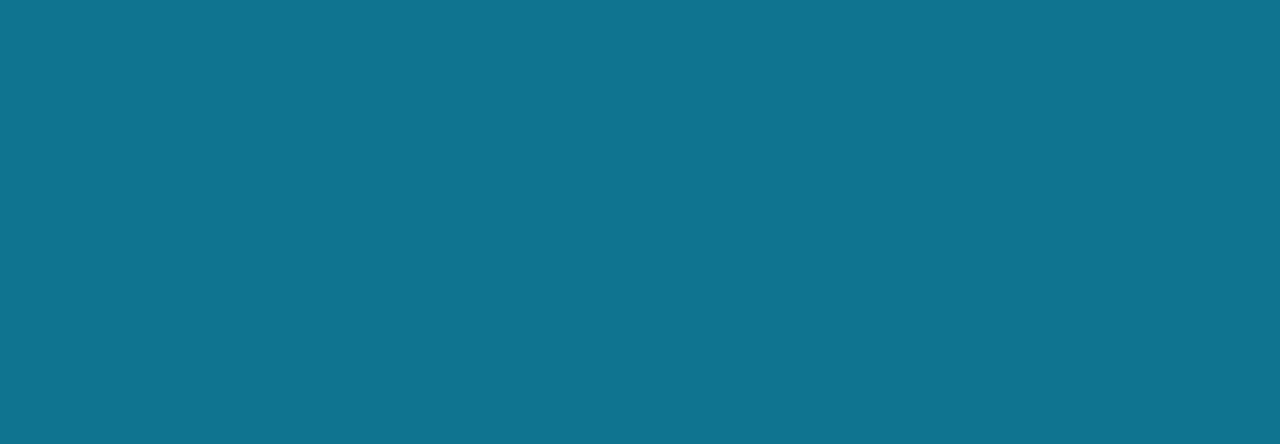
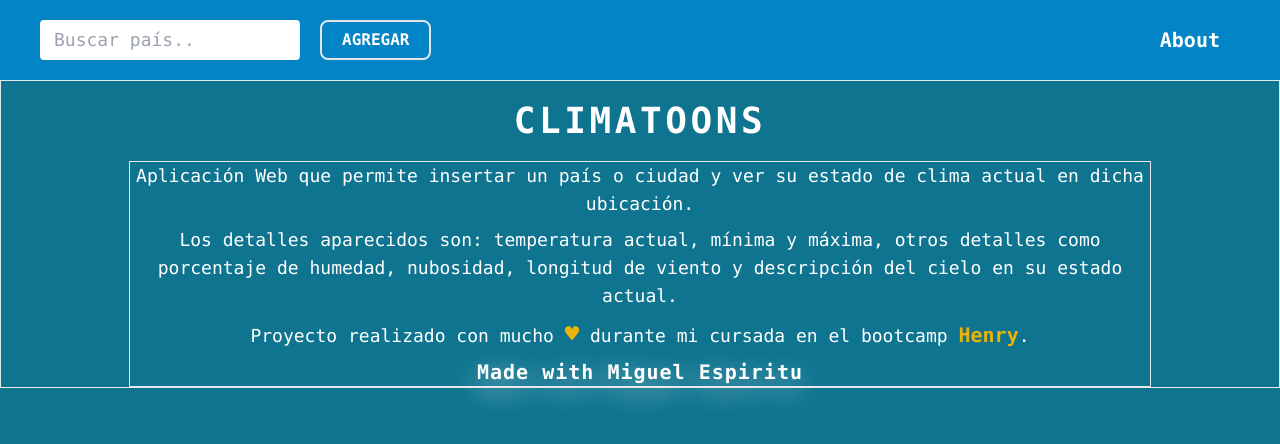
Before and after one commit to Eifro/app-weather, a React (Create React App) app: page /about in a window 1280 px wide. Before the commit this address had no page. Shown: the top 444 px of the page. Built offline with nearby package versions, Linux system fonts and the light colour scheme.

Commit message:
component about, links created and styles

```diff
--- a/src/App.js
+++ b/src/App.js
@@ -1,12 +1,14 @@
 import { BrowserRouter, Routes, Route } from 'react-router-dom'
 import Home from './components/Home'
+import About from './components/About'
 
 export default function App() {
   return (
-    <div className='app bg-cyan-700 h-screen'>
+    <div className='app bg-cyan-700 font-mono h-screen'>
       <BrowserRouter>
         <Routes>
           <Route path="/" element={<Home />} />
+          <Route path='/about' element={<About />} />
         </Routes>
       </BrowserRouter>
     </div>
--- /dev/null
+++ b/src/components/About.jsx
@@ -0,0 +1,33 @@
+import NavBar from "./NavBar";
+
+export default function About() {
+  return (
+    <div className="about text-white">
+      <NavBar />
+      <div className="container mx-auto border text-center">
+        <h1 className="font-bold text-4xl tracking-widest my-5">CLIMATOONS</h1>
+        <div className="description border w-4/5 mx-auto flex flex-col gap-2 text-lg">
+          <p>
+            Aplicación Web que permite insertar un país o ciudad y ver su estado
+            de clima actual en dicha ubicación.
+          </p>
+          <p>
+            Los detalles aparecidos son:&nbsp;
+            <span>
+              temperatura actual, mínima y máxima, otros detalles como
+              porcentaje de humedad, nubosidad, longitud de viento y descripción
+              del cielo en su estado actual
+            </span>
+            .
+          </p>
+          <p>
+            Proyecto realizado con mucho&nbsp;
+            <span className="text-yellow-500 text-2xl">♥</span> durante mi
+            cursada en el bootcamp <span className="text-yellow-500 font-bold text-xl">Henry</span>.
+          </p>
+          <p className="font-bold tracking-wider text-xl text-shadow-xl">Made with Miguel Espiritu</p>
+        </div>
+      </div>
+    </div>
+  );
+}
--- a/src/components/Home.jsx
+++ b/src/components/Home.jsx
@@ -3,7 +3,7 @@ import NavBar from "./NavBar";
 
 export default function Home() {
   return (
-    <div className="home font-mono bg-cyan-700">
+    <div className="home bg-cyan-700">
       <NavBar />
       <Cards />
     </div>
--- /dev/null
+++ b/src/components/Links.jsx
@@ -0,0 +1,11 @@
+import { Link } from "react-router-dom";
+
+export default function Links() {
+  return (
+    <div className="links flex items-center">
+        <Link to="/about" className="text-white text-xl font-bold ease-in duration-100 hover:text-zinc-300 mr-5">
+            About
+        </Link>
+    </div>
+  )
+}
--- a/src/components/NavBar.jsx
+++ b/src/components/NavBar.jsx
@@ -1,9 +1,11 @@
+import Links from "./Links";
 import SearchBar from "./SearchBar";
 
 export default function NavBar() {
   return (
-    <div className="navbar">
+    <div className="navbar bg-sky-600 py-5 lg:px-10 lg:flex lg:justify-between">
       <SearchBar />
+      <Links />
     </div>
   )
 }
--- a/src/components/SearchBar.jsx
+++ b/src/components/SearchBar.jsx
@@ -1,5 +1,7 @@
+import { useEffect } from 'react'
 import { useState } from 'react'
 import { useDispatch} from 'react-redux'
+import { useLocation } from 'react-router-dom'
 
 // actions
 import { fetchAddWeatherByCity } from '../redux/slices/wheater'
@@ -7,6 +9,7 @@ import { fetchAddWeatherByCity } from '../redux/slices/wheater'
 export default function SearchBar() {
   const [input, setInput] = useState('')
   const dispatch = useDispatch()
+  const location = useLocation()
 
   const handleChange = (e) => {
     setInput(e.target.value)
@@ -18,8 +21,18 @@ export default function SearchBar() {
     setInput('')
   }
 
+  const disableForm = () => {
+    document.querySelector('.btn-submit').disabled = true
+    document.querySelector('.btn-submit').style.cursor = 'not-allowed'
+  }
+
+  useEffect(() => {
+    if (location.pathname === '/about') disableForm()
+    // eslint-disable-next-line react-hooks/exhaustive-deps
+  }, [])
+
   return (
-    <div className="search-bar bg-sky-600 py-5">
+    <div className="search-bar">
       <form onSubmit={handleSubmit} className="container mx-auto flex gap-5 w-max md:w-full">
         <input type="text" value={input} className="input-search border-2 border-white rounded focus:outline-none px-3 py-1 text-zinc-700 text-lg hover:bg-neutral-200 focus:bg-neutral-200 w-48 md:w-max" placeholder='Buscar país..' onChange={handleChange} />
         <button type="submit" className="btn-submit border-2 border-zinc-200 text-white px-5 py-1 rounded-lg hover:bg-white hover:text-zinc-600 hover:border-zinc-600 uppercase font-bold active:bg-neutral-200 ease-in duration-300">Agregar</button>
--- a/tailwind.config.js
+++ b/tailwind.config.js
@@ -14,6 +14,9 @@ const MyClass = plugin(function ({ addUtilities }) {
     },
     ".backface-hidden": {
       backfaceVisibility: "hidden"
+    },
+    ".text-shadow-xl": {
+      textShadow: "0 10px 30px white"
     }
   });
 });
```
